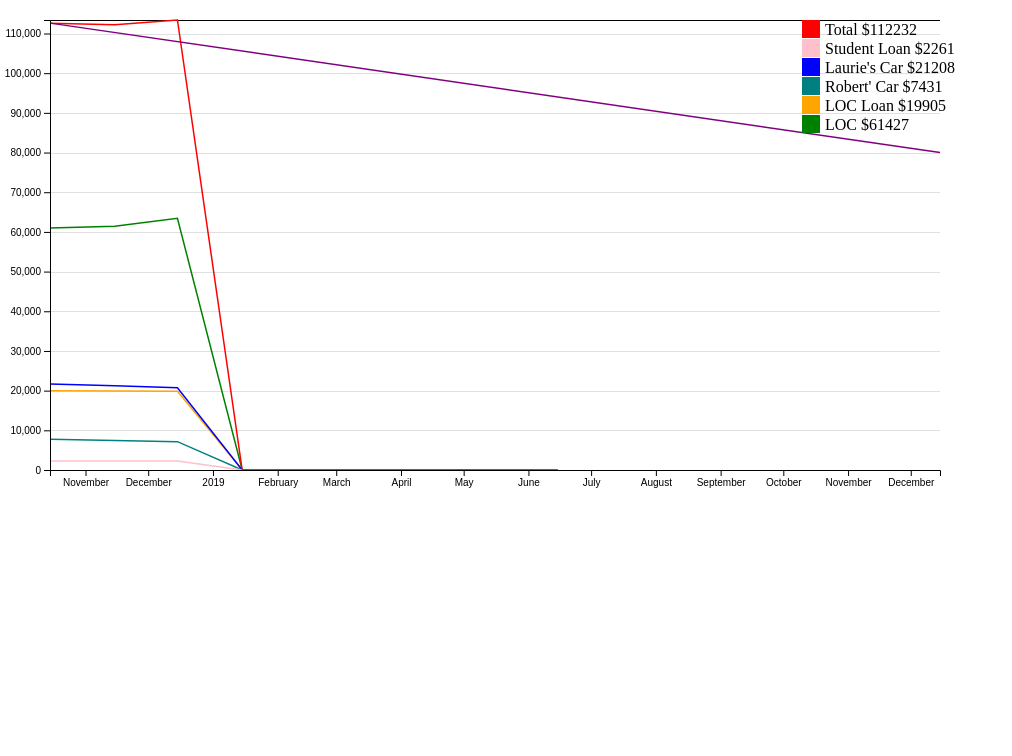
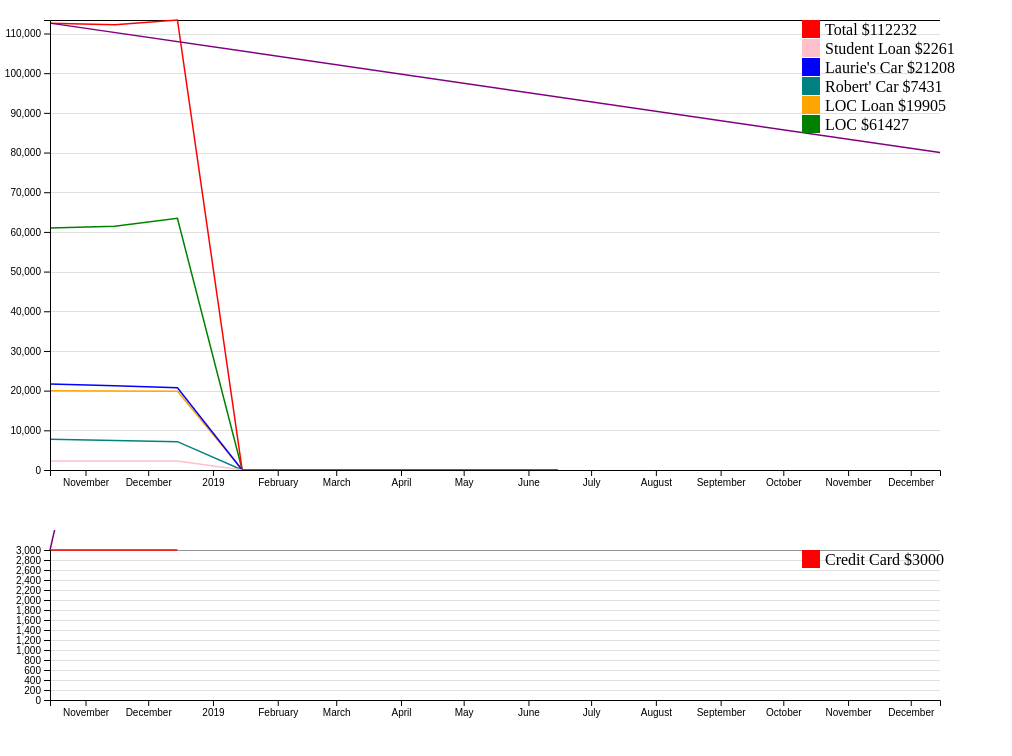
Before and after one commit to kimtuck/finances, a website: page index.html in a window 1280 px wide. Shown: the whole page, without its empty margins (0-1012 px from the left). Drawn offline with nearby package versions, Linux system fonts and the light colour scheme.

Commit message:
Credit Cards

```diff
--- /dev/null
+++ b/creditCard.js
@@ -0,0 +1,31 @@
+function creditCard() {
+  const data = [
+    {
+      Date: '10/15/2018',
+      CreditCard: '3000'
+    },
+    {
+      Date: '11/15/2018',
+      CreditCard: '3000'
+    },
+    {
+      Date: '12/15/2018',
+      CreditCard: '3000'
+    }
+  ];
+
+  const lines = ['CreditCard'];
+  const labels = ['Credit Card'];
+  const colors = ['red'];
+
+  const layout = {
+    height: 200,
+    width: 960,
+    top: 20,
+    right: 20,
+    bottom: 30,
+    left: 50
+  };
+
+  multiline_chart(data, lines, labels, colors, layout);
+}
--- a/index.html
+++ b/index.html
@@ -7,10 +7,14 @@
           crossorigin="anonymous"></script>
   <script src="https://d3js.org/d3.v4.js"></script>
   <script src="accounts.js"></script>
+  <script src="creditCard.js"></script>
   <script src="multiline-chart.js"></script>
   <style>
     body { margin:0;position:fixed;top:0;right:0;bottom:0;left:0; }
-
+    svg {
+      display: block;
+      margin-bottom:30px;
+    }
     .line {
       fill: none;
       stroke-width: 1.5px;
@@ -27,7 +31,10 @@
 <body>
 <script type="text/javascript">
 
-  $(function() { accounts() });
+  $(function() {
+    accounts()
+    creditCard();
+  });
 
 </script>
 
```
